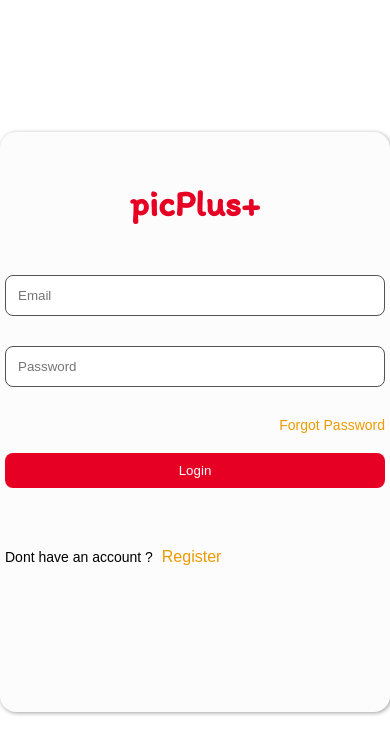
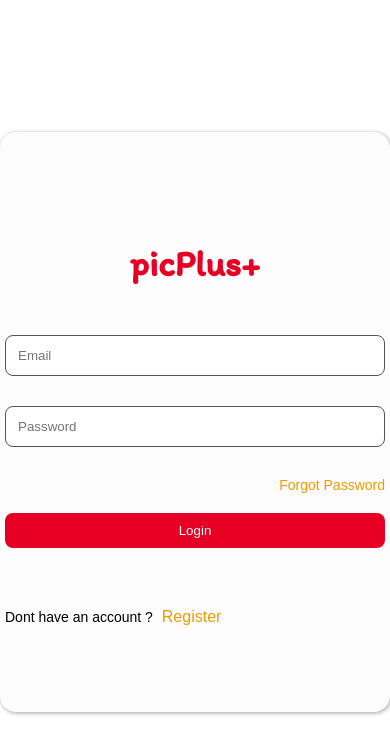
Before and after one commit to althafMuhammedUmer/GalleryApp, a Django app: page /login/ in a window 390 px wide. Shown: the top 754 px of the page. Run offline with Django 4.2, Linux system fonts and the light colour scheme.

Commit message:
responsive style edited

```diff
--- a/templates/login.html
+++ b/templates/login.html
@@ -31,6 +31,9 @@
       }
 
       .card {
+        display: flex;
+        flex-direction: column;
+        justify-content: center;
         width: 600px;
         background-color: rgb(252, 252, 252);
         box-shadow: 1px 1px 4px rgba(0, 0, 0, 0.378);
--- a/templates/register.html
+++ b/templates/register.html
@@ -29,11 +29,14 @@
         align-items: center;
       }
       .card {
+        display: flex;
+        flex-direction: column;
+        justify-content: center;
         width: 600px;
         background-color: rgb(252, 252, 252);
         box-shadow: 1px 1px 4px rgba(0, 0, 0, 0.378);
 
-        min-height: 580px;
+        min-height: 600px;
         padding-bottom: 26px;
         border-radius: 16px;
       }
```
